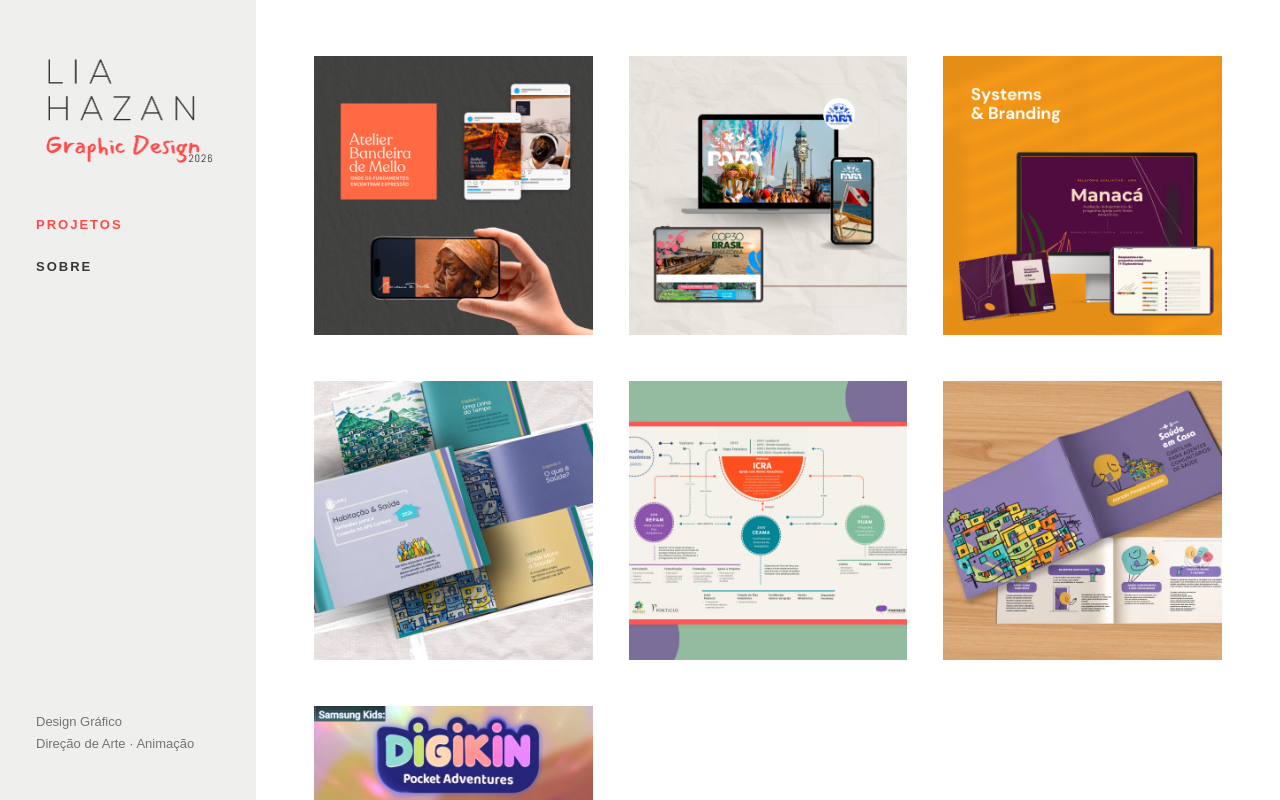
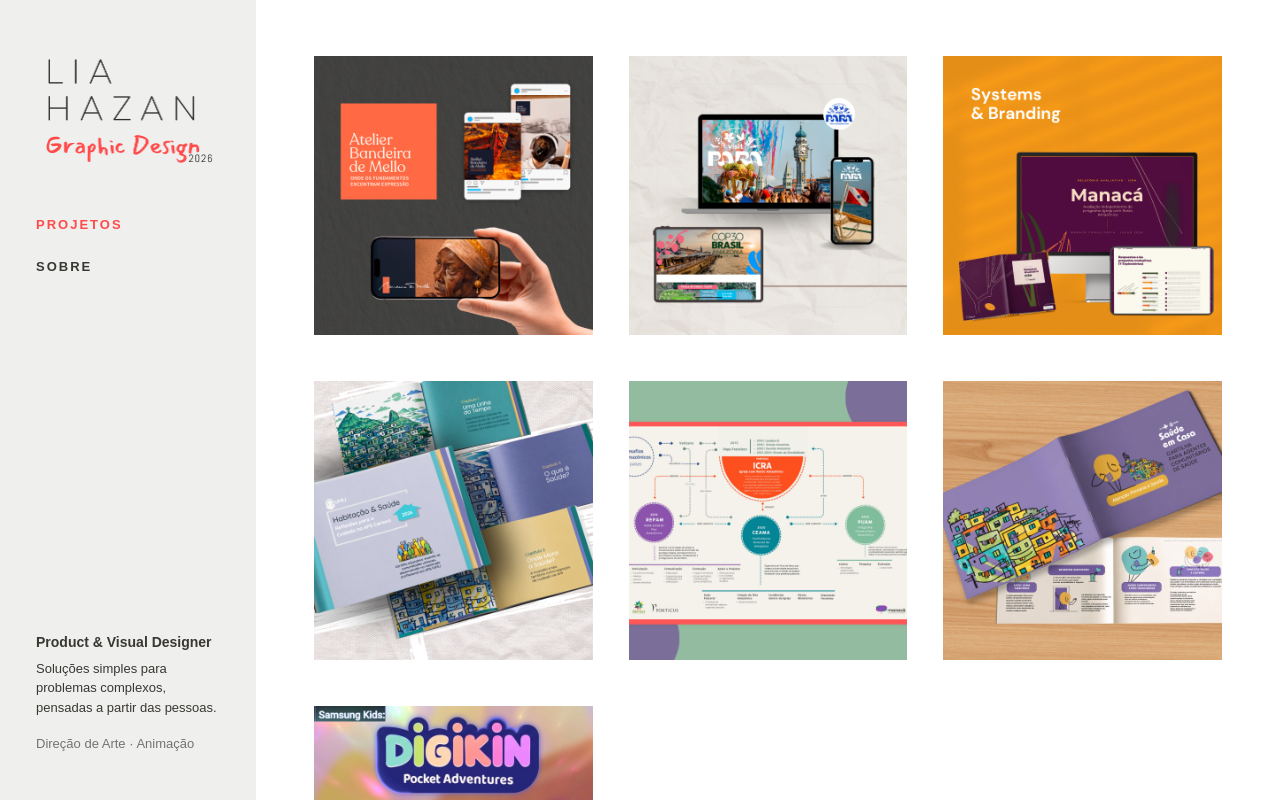
Before and after one commit to liahazan/portifolio-design-2026, a Next.js app: page / in a window 1280 px wide. Shown: the top 800 px of the page. Built offline with nearby package versions, Linux system fonts and the light colour scheme.

Commit message:
Restructure sidebar signature with title/body/tagline hierarchy
Replace the plain "Design Gráfico" line with a bolder title
("Product & Visual Designer") and a short description, keeping the
existing tagline muted and separated below.

```diff
--- a/src/app/globals.css
+++ b/src/app/globals.css
@@ -91,6 +91,25 @@ nav a[aria-current="page"] {
 
 .signature {
   margin-top: auto;
+}
+
+.signature-title {
+  margin: 0 0 6px;
+  color: var(--ink);
+  font-size: 14px;
+  font-weight: 700;
+  line-height: 1.4;
+}
+
+.signature-text {
+  margin: 0;
+  color: var(--ink);
+  font-size: 13px;
+  line-height: 1.5;
+}
+
+.signature-tagline {
+  margin: 16px 0 0;
   color: var(--muted);
   font-size: 13px;
   line-height: 1.75;
--- a/src/components/Sidebar.tsx
+++ b/src/components/Sidebar.tsx
@@ -42,9 +42,12 @@ export function Sidebar() {
         </Link>
       </nav>
       <div className="signature">
-        Design Gráfico
-        <br />
-        Direção de Arte · Animação
+        <p className="signature-title">Product &amp; Visual Designer</p>
+        <p className="signature-text">
+          Soluções simples para problemas complexos, pensadas a partir das
+          pessoas.
+        </p>
+        <p className="signature-tagline">Direção de Arte · Animação</p>
       </div>
     </aside>
   );
```
